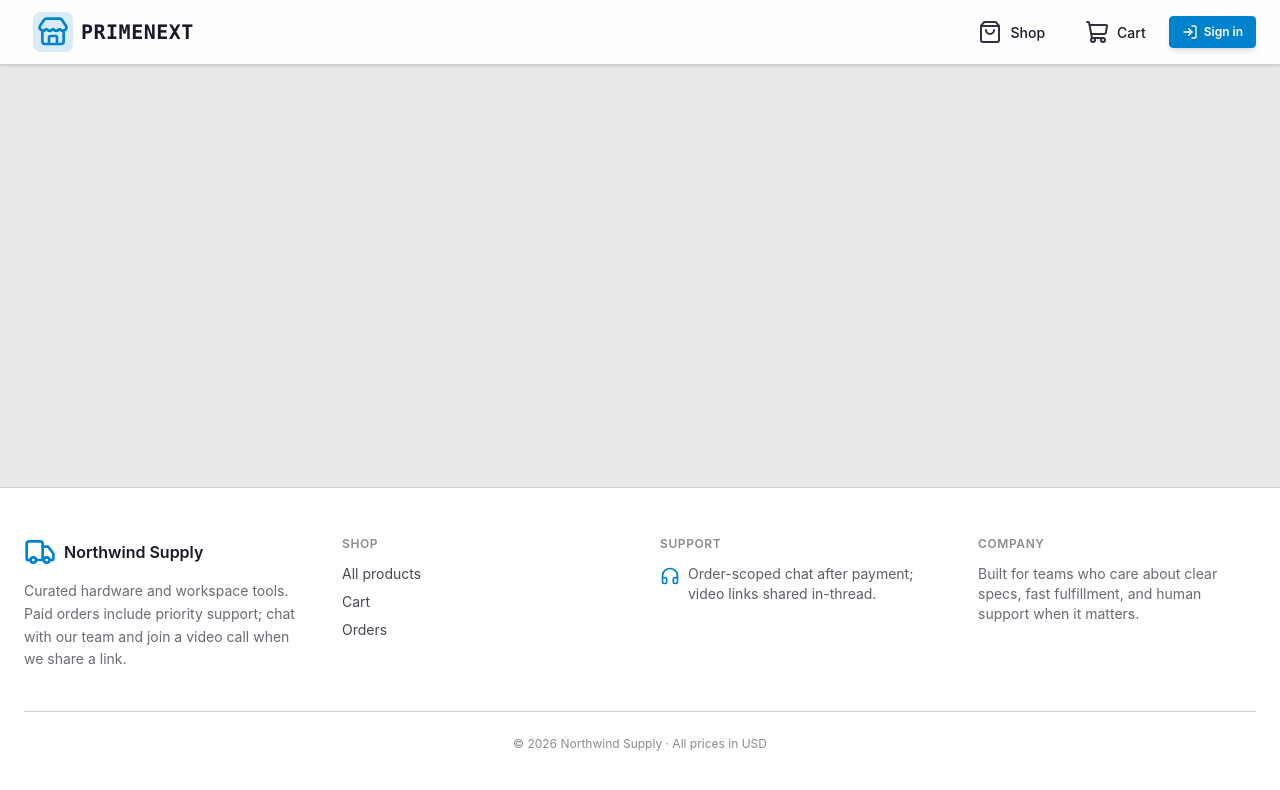
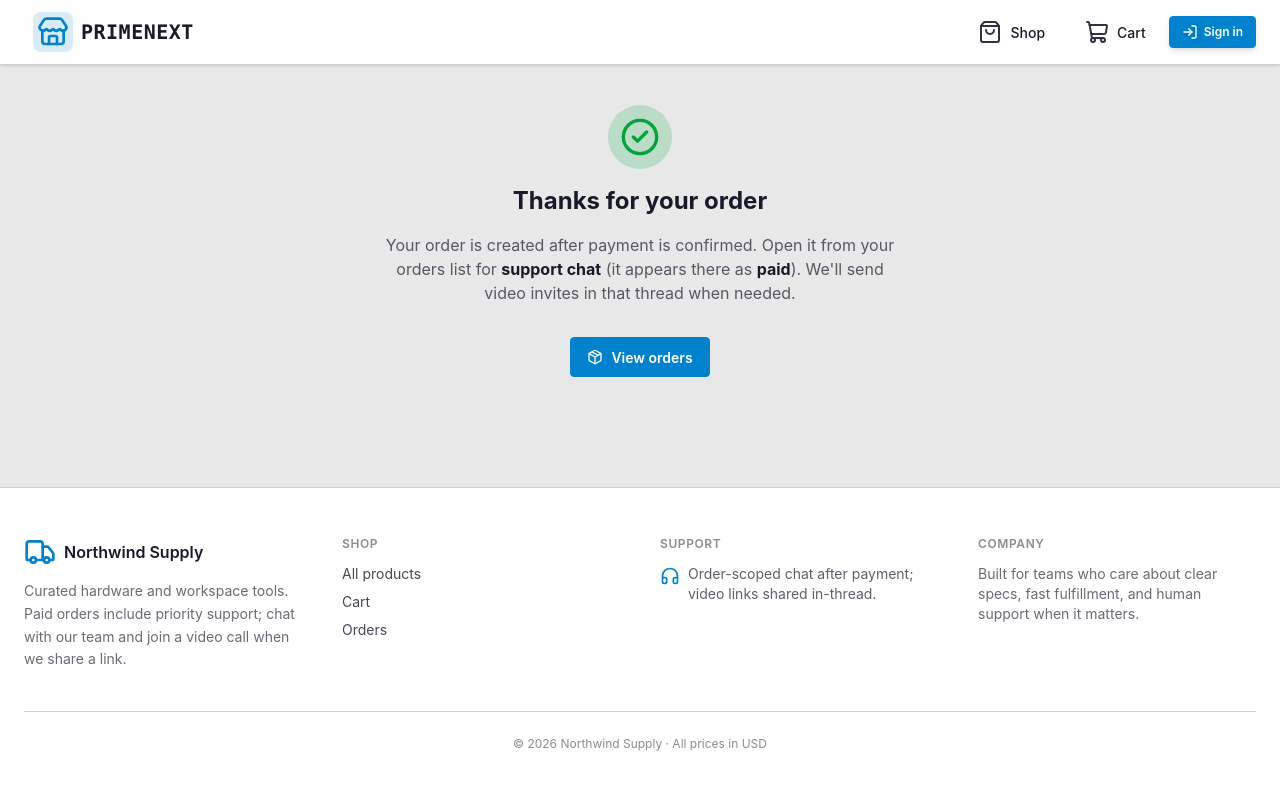
Before and after one commit to keshav-8864/PrimeNext-store, a React (Vite) app in the folder frontend/: page /checkout/return in a window 1280 px wide. Shown: the top 790 px of the page. Built offline with nearby package versions, Linux system fonts and the light colour scheme; no server answers.

Commit message:
feat: add CheckoutReturnPage component for order confirmation and cart clearing

```diff
--- a/frontend/src/App.jsx
+++ b/frontend/src/App.jsx
@@ -5,7 +5,7 @@
 import HomePage from "./pages/HomePage";
 import CartPage from "./pages/CartPage";
 import OrdersPage from "./pages/OrdersPage";
-
+import CheckoutReturnPage from "./pages/CheckoutReturnPage";
 
 
 function App() {
@@ -24,6 +24,8 @@
           element={isSignedIn ? <OrdersPage /> : <Navigate to={"/"} replace />}
         />
 
+        <Route path="/checkout/return" element={<CheckoutReturnPage />} />
+
       </Routes>
     </Layout>
   );
--- /dev/null
+++ b/frontend/src/pages/CheckoutReturnPage.jsx
@@ -0,0 +1,49 @@
+import { Link, useSearchParams } from "react-router";
+import { useCart } from "../store/cart";
+import { useQueryClient } from "@tanstack/react-query";
+import { useEffect } from "react";
+import { CheckCircle2Icon, PackageIcon } from "lucide-react";
+
+function CheckoutReturnPage() {
+  const clearCart = useCart((s) => s.clear);
+
+  const [params] = useSearchParams();
+  const checkoutId = params.get("checkout_id");
+
+  const queryClient = useQueryClient();
+
+  useEffect(() => {
+    clearCart();
+    queryClient.invalidateQueries({ queryKey: ["orders"] });
+  }, [queryClient, clearCart]);
+
+  return (
+    <div className="mx-auto max-w-lg text-center">
+      <div className="avatar placeholder mx-auto mb-4">
+        <div className="w-16 rounded-full bg-success/20 text-success flex items-center justify-center">
+          <CheckCircle2Icon className="size-10" aria-hidden />
+        </div>
+      </div>
+
+      <h1 className="text-2xl font-bold text-base-content">Thanks for your order</h1>
+
+      <p className="mt-4 text-base-content/70">
+        Your order is created after payment is confirmed. Open it from your orders list for{" "}
+        <strong className="text-base-content">support chat</strong> (it appears there as{" "}
+        <strong className="text-base-content">paid</strong>). We&apos;ll send video invites in that
+        thread when needed.
+      </p>
+
+      {checkoutId ? (
+        <p className="mt-2 font-mono text-xs text-base-content/50">Checkout: {checkoutId}</p>
+      ) : null}
+
+      <Link to="/orders" className="btn btn-primary mt-8 gap-2">
+        <PackageIcon className="size-4" aria-hidden />
+        View orders
+      </Link>
+    </div>
+  );
+}
+
+export default CheckoutReturnPage;
```
